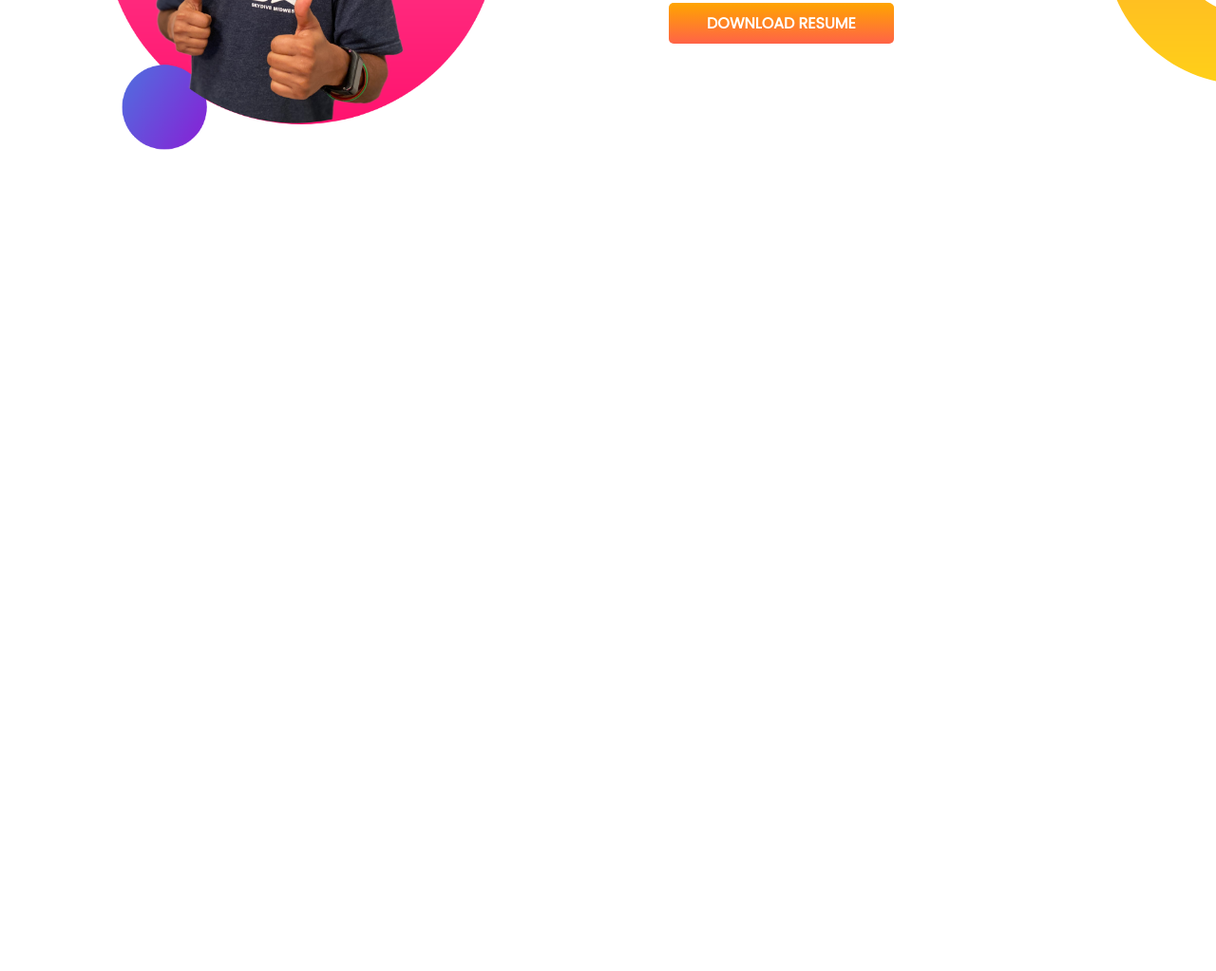
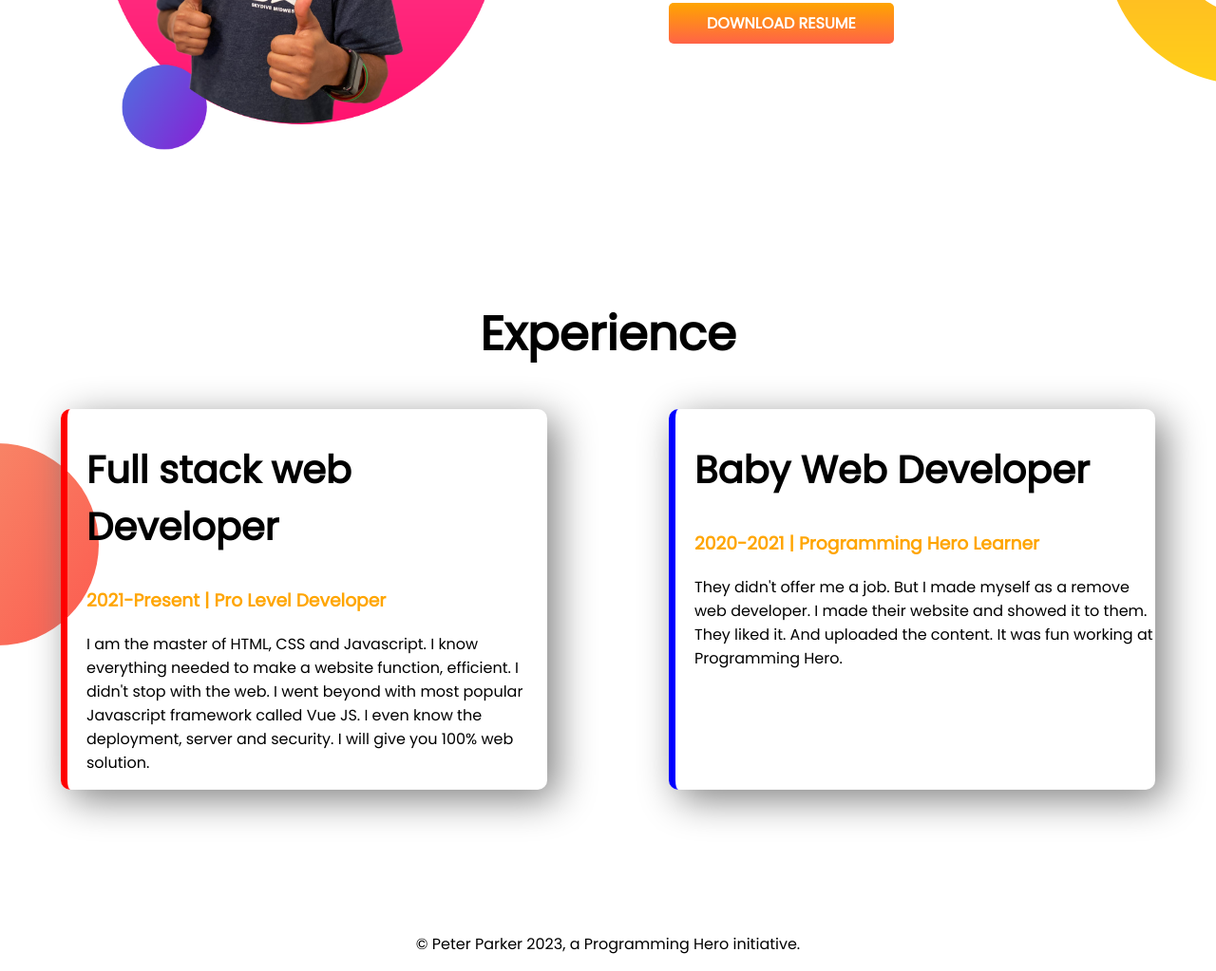
Before and after one commit to merazuli/developer-project, a plain HTML site: page index.html in a window 1280 px wide. Shown: the part 973-1996 px from the top of the page at 95% size. Before the commit the page ends 1288 px from the top, so only its background shows below. Drawn offline with Linux system fonts and the light colour scheme.

Commit message:
complete project

```diff
--- a/index.html
+++ b/index.html
@@ -15,7 +15,7 @@
 </head>
 
 <body>
-    <section class="top-banner">
+    <section class="top-banner flexible-container">
         <div class="half-width">
             <h1>Welcome To</h1>
             <h1><span class="orange-color">Jhankar Mahbub</span> World</h1>
@@ -31,7 +31,7 @@
             <img src="images/jhankar.png">
         </div>
     </section>
-    <section class="dream-big">
+    <section class="dream-big flexible-container">
         <div class="half-width">
             <img src="images/jhankar-bg.png" alt="">
         </div>
@@ -45,6 +45,33 @@
                 Resume</a>
         </div>
     </section>
+    <section class="experience">
+        <h1 class="head">Experience</h1>
+
+        <div class="flexible-container">
+            <div id="stack-web-developer" class="experience-item">
+                <h2>Full stack web Developer</h2>
+                <h3 class="orange-color">2021-Present | Pro Level Developer</h3>
+                <p>I am the master of HTML, CSS and Javascript. I know everything needed to make a website function,
+                    efficient. I didn't
+                    stop with the web. I went beyond with most popular Javascript framework called Vue JS. I even know
+                    the
+                    deployment,
+                    server and security. I will give you 100% web solution.</p>
+            </div>
+            <div id="baby-web-deleloper" class="experience-item">
+                <h2>Baby Web Developer</h2>
+                <h3 class="orange-color">2020-2021 | Programming Hero Learner</h3>
+                <p>They didn't offer me a job. But I made myself as a remove web developer. I made their website and
+                    showed
+                    it to them.
+                    They liked it. And uploaded the content. It was fun working at Programming Hero.</p>
+            </div>
+        </div>
+    </section>
 </body>
+<footer>
+    <p>© Peter Parker 2023, a Programming Hero initiative.</p>
+</footer>
 
 </html>
--- a/style.css
+++ b/style.css
@@ -11,7 +11,7 @@ h1 {
     color: orange;
 }
 
-section {
+.flexible-container {
     display: flex;
     margin-bottom: 150px;
 }
@@ -45,3 +45,38 @@ section {
     background-repeat: no-repeat;
     background-position: right;
 }
+
+.head {
+    text-align: center;
+}
+
+h2 {
+    font-size: 40px;
+}
+
+.experience-item {
+    width: 40%;
+    margin-left: 5%;
+    margin-right: 5%;
+    border-radius: 10px;
+    padding-left: 20px;
+    box-shadow: 10px 10px 40px gray;
+}
+
+.experience {
+    background-image: url(images/exp-bg.png);
+    background-position: left;
+    background-repeat: no-repeat;
+}
+
+#baby-web-deleloper {
+    border-left: 7px solid blue;
+}
+
+#stack-web-developer {
+    border-left: 7px solid red;
+}
+
+footer p {
+    text-align: center;
+}
```
